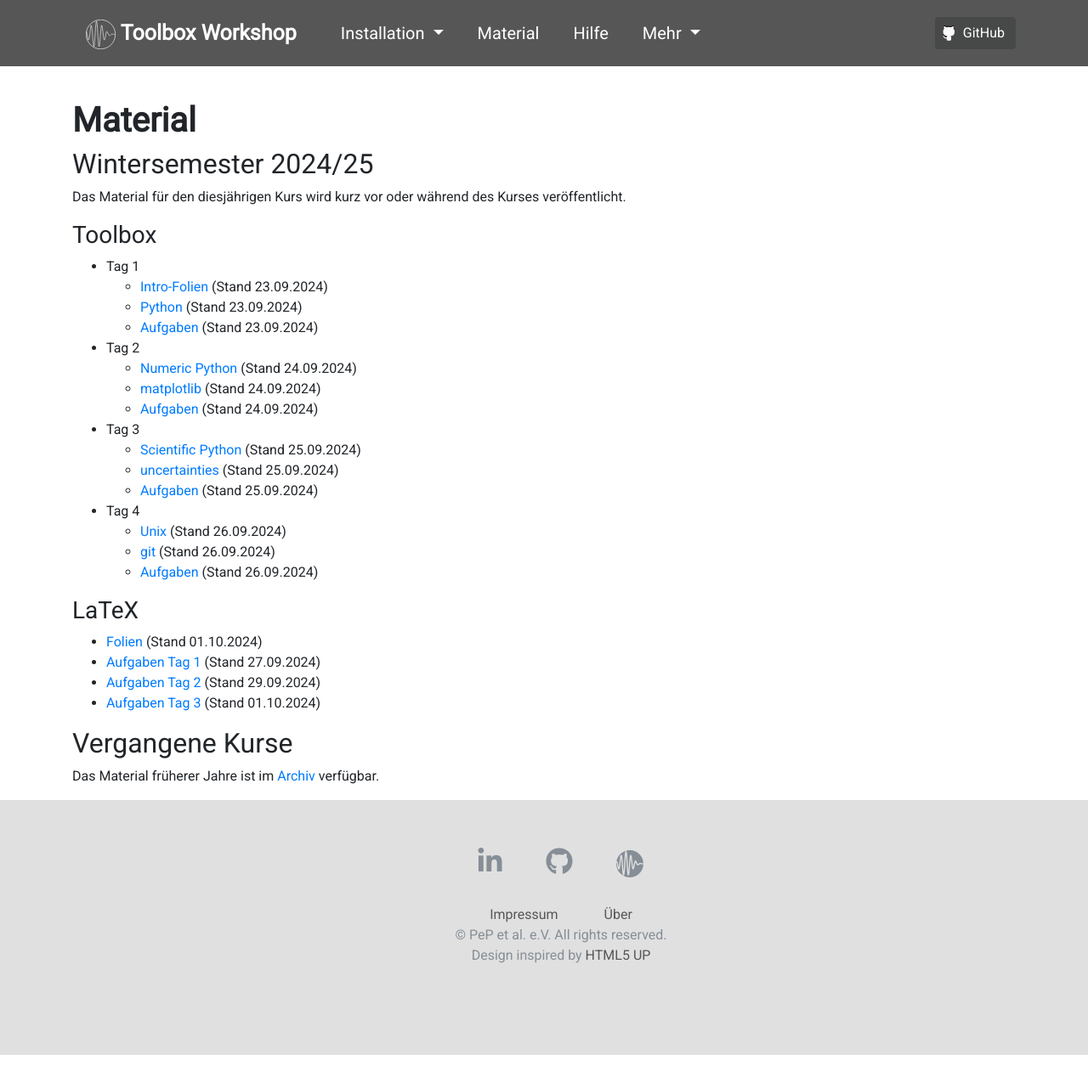
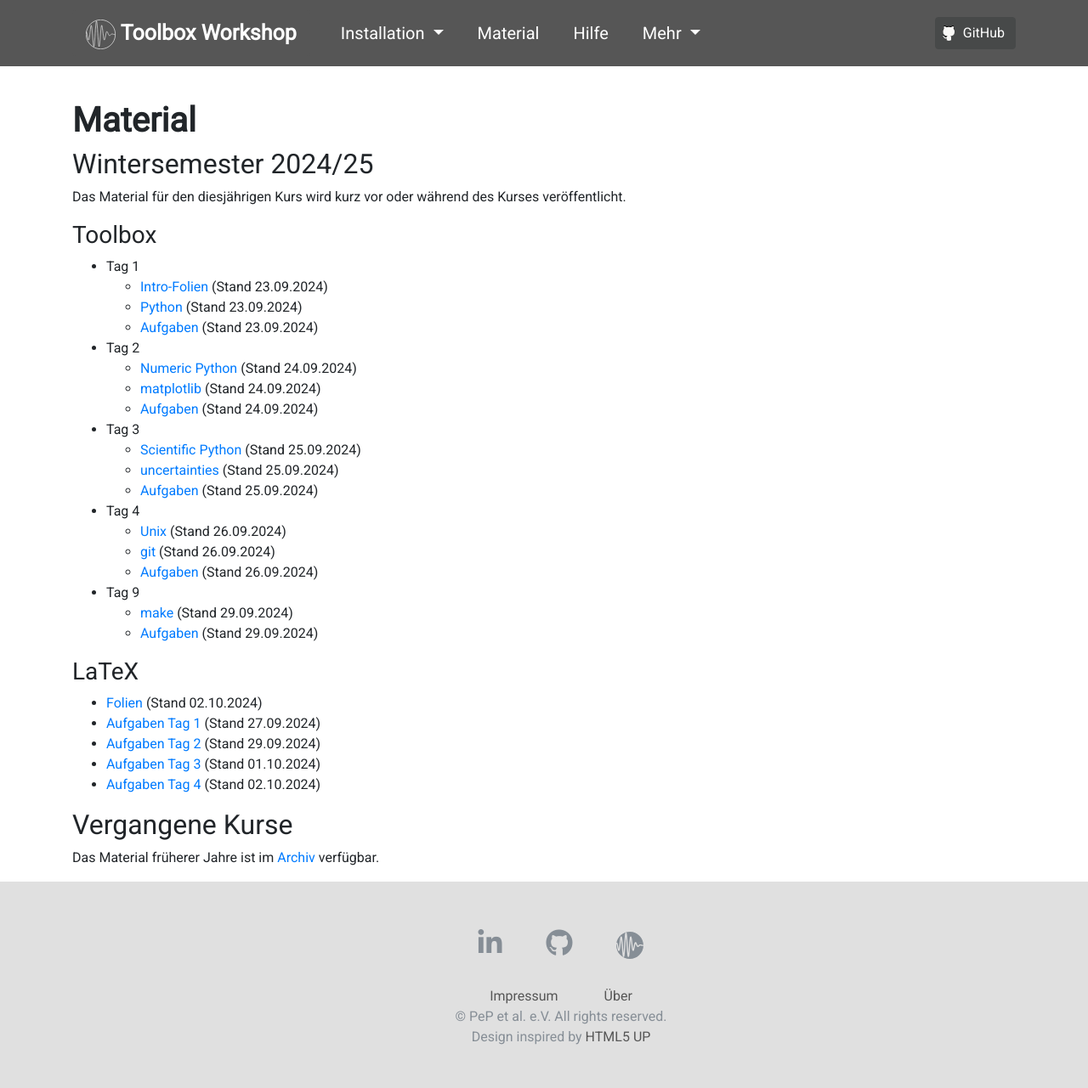
Before and after one commit to pep-dortmund/homepage-toolbox, a Jekyll site: the page built from notes.md, in a window 1280 px wide and 1338 px high. Shown: the top 1281 px of the window at 85% size. Built offline with Jekyll 4.4.1, drawn with Linux system fonts in a browser that asks for light colours; nearby versions of some CDN libraries.

Commit message:
2024 add material day 08

```diff
--- a/notes.md
+++ b/notes.md
@@ -29,17 +29,16 @@ Kurses veröffentlicht.
     - [git](/files/archive/current/git.pdf){:target="_blank"} (Stand 26.09.2024)
     - [Aufgaben](/files/archive/current/exercises-toolbox-4.zip) (Stand 26.09.2024)
 
-<!-- - Tag 9
+- Tag 9
     - [make](/files/archive/current/make.pdf){:target="_blank"} (Stand 29.09.2024)
     - [Aufgaben](/files/archive/current/exercises-toolbox-5.zip) (Stand 29.09.2024)
- -->
 
 ### LaTeX
-- [Folien](/files/archive/current/latex.pdf){:target="_blank"} (Stand 01.10.2024)
+- [Folien](/files/archive/current/latex.pdf){:target="_blank"} (Stand 02.10.2024)
 - [Aufgaben Tag 1](/files/archive/current/exercises-latex-1.zip) (Stand 27.09.2024)
 - [Aufgaben Tag 2](/files/archive/current/exercises-latex-2.zip) (Stand 29.09.2024)
 - [Aufgaben Tag 3](/files/archive/current/exercises-latex-3.zip) (Stand 01.10.2024)
-<!-- - [Aufgaben Tag 4](/files/archive/current/exercises-latex-4.zip) (Stand 05.10.2024) -->
+- [Aufgaben Tag 4](/files/archive/current/exercises-latex-4.zip) (Stand 02.10.2024)
 <!-- - <a href="https://github.com/pep-dortmund/toolbox-workshop-protocol-template" target="_blank">LaTeX Vorlage für Protokolle</a> -->
 
 ## Vergangene Kurse
```
Also changed, not shown: archive.md (+2 -2 lines), 2 other files.
